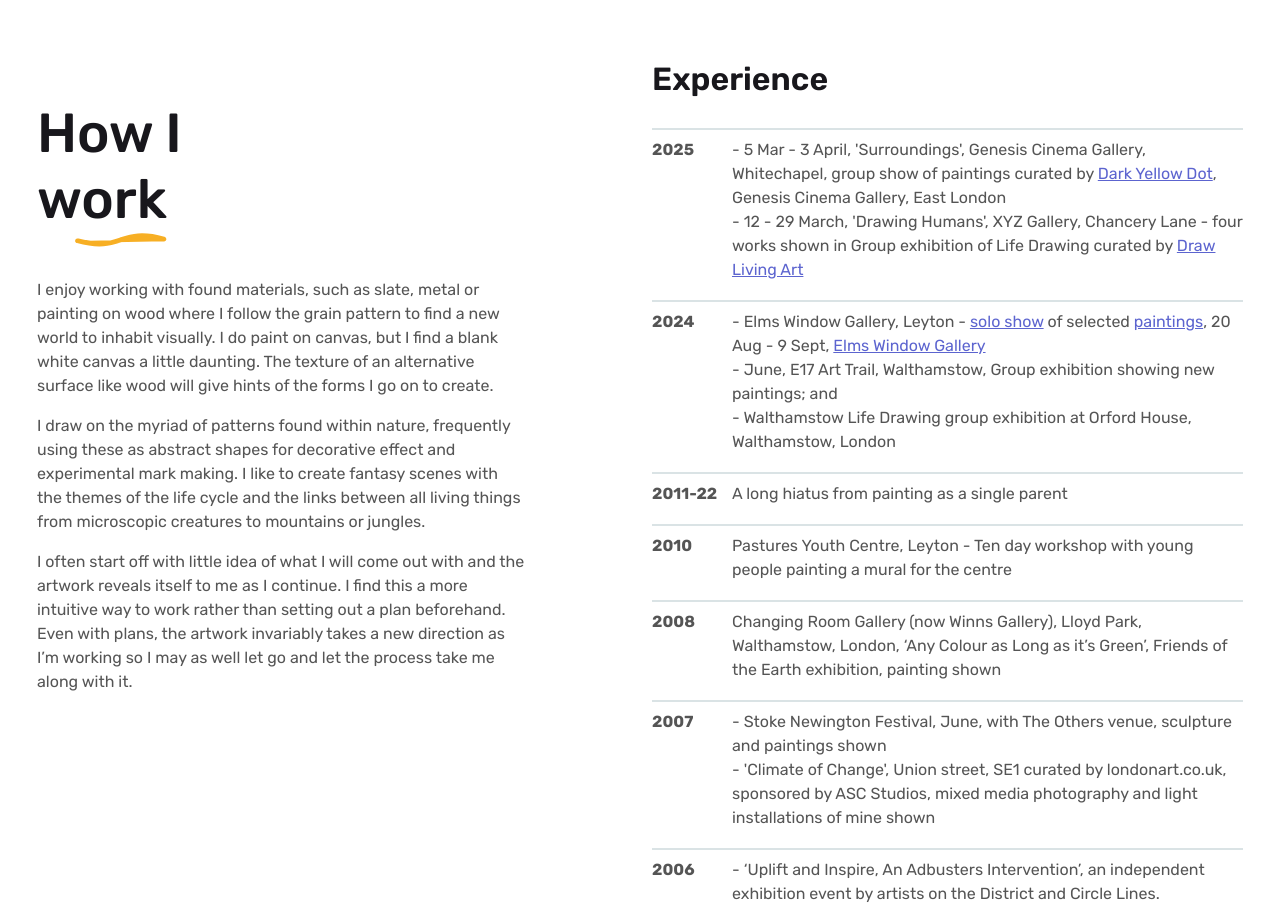
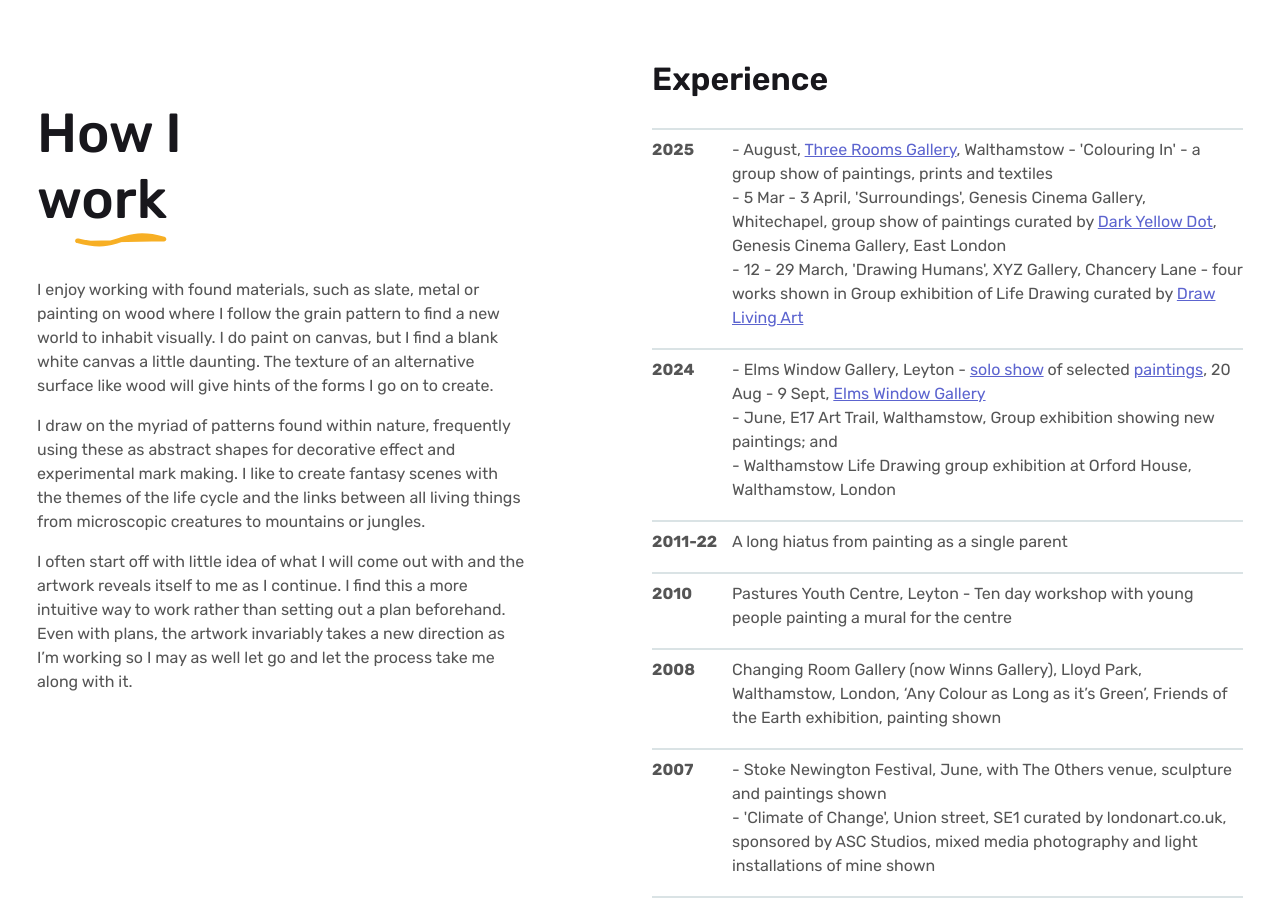
Before and after one commit to kris-e/artwork, a Next.js app: page / in a window 1280 px wide. Shown: the part 5640-6548 px from the top of the page. Built offline with nearby package versions, Linux system fonts and the light colour scheme.

Commit message:
update skills page

```diff
--- a/src/components/Skill.js
+++ b/src/components/Skill.js
@@ -19,7 +19,8 @@ const Skill = () => {
             <div className="experience-box">
               <h3>Experience</h3>
               <ol>
-                <li data-year="2025">	- 5 Mar - 3 April, 'Surroundings', Genesis Cinema Gallery, Whitechapel, group show of paintings curated by <a href="https://www.instagram.com/darkyellowdot/" target="_blank">Dark Yellow Dot</a>, Genesis Cinema Gallery, East London<br />
+                <li data-year="2025">	- August, <a href="https://www.instagram.com/threerooms_e17/" target="_blank">Three Rooms Gallery</a>, Walthamstow - 'Colouring In' - a group show of paintings, prints and textiles<br />
+                - 5 Mar - 3 April, 'Surroundings', Genesis Cinema Gallery, Whitechapel, group show of paintings curated by <a href="https://www.instagram.com/darkyellowdot/" target="_blank">Dark Yellow Dot</a>, Genesis Cinema Gallery, East London<br />
                 - 12 - 29 March, 'Drawing Humans', XYZ Gallery, Chancery Lane - four works shown in Group exhibition of Life Drawing curated by <a href="https://www.instagram.com/p/DG0mttoIahL/" target="_blank">Draw Living Art</a><br /></li>
                 <li data-year="2024">	- Elms Window Gallery, Leyton - <a href="https://www.instagram.com/p/C-5ZuEhIqt0/" target="_blank">solo show</a> of selected <a href="https://www.instagram.com/p/C-7hCJBMl6I/" target="_blank">paintings</a>, 20 Aug - 9 Sept, <a href="https://www.instagram.com/elmswindowgallery/" target="_blank">Elms Window Gallery</a><br />
                 - June, E17 Art Trail, Walthamstow, Group exhibition showing new paintings; and<br />
```
Also changed, not shown: 1 other file (tests, documents, lock files or other folders).
